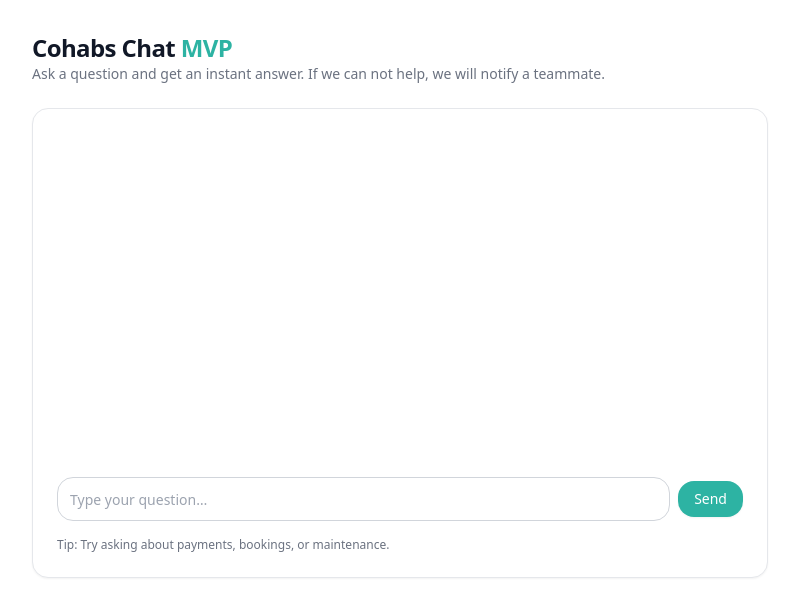
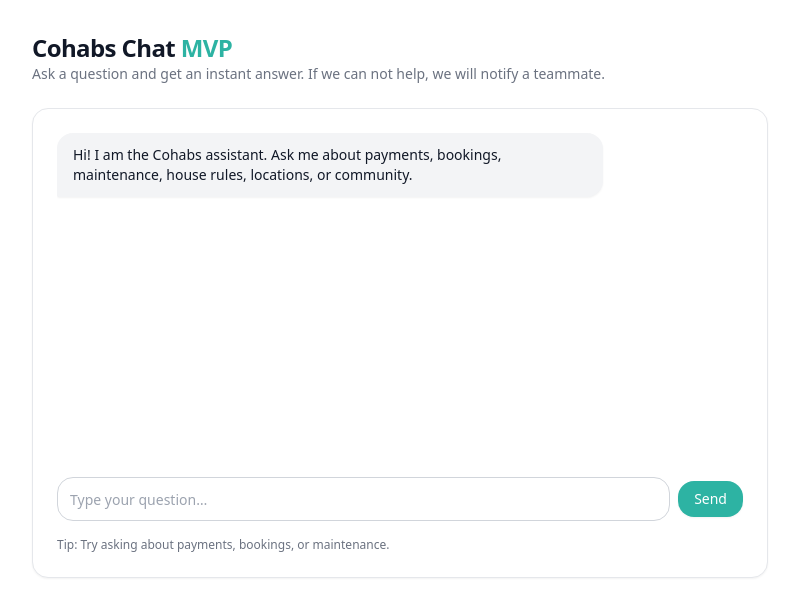
Before and after one commit to abdallah-alaff96/cohabs-chat-mvp, a Next.js app: page / in a window 1280 px wide. Shown: the top 616 px of the page, without its empty margins (240-1039 px from the left). Built offline with nearby package versions, Linux system fonts and the light colour scheme.

Commit message:
create MessageBubble component and update page.tsx with it and with useState for messages

```diff
--- /dev/null
+++ b/app/components/MessageBubble.tsx
@@ -0,0 +1,27 @@
+import { ReactNode } from "react";
+import { cn } from "@/lib/utils";
+
+export type BubbleProps = {
+  role: "user" | "assistant";
+  children: ReactNode;
+};
+
+export function MessageBubble({ role, children }: BubbleProps) {
+  const isUser = role === "user";
+  return (
+    <div
+      className={cn("flex w-full", isUser ? "justify-end" : "justify-start")}
+    >
+      <div
+        className={cn(
+          "max-w-[80%] whitespace-pre-wrap rounded-2xl px-4 py-3 text-sm shadow-sm",
+          isUser
+            ? "bg-brand text-white rounded-br-sm"
+            : "bg-gray-100 text-gray-900 rounded-bl-sm"
+        )}
+      >
+        {children}
+      </div>
+    </div>
+  );
+}
--- a/app/page.tsx
+++ b/app/page.tsx
@@ -4,8 +4,19 @@
 import { useState } from "react";
 import { Input } from "./components/ui/input";
 import { Button } from "./components/ui/button";
+import { MessageBubble } from "./components/MessageBubble";
+
+type Msg = { role: "user" | "assistant"; content: string };
 
 export default function Page() {
+  // TODO: seMessages to send messages to the backend and get responses
+  const [messages, setMessages] = useState<Msg[]>([
+    {
+      role: "assistant",
+      content:
+        "Hi! I am the Cohabs assistant. Ask me about payments, bookings, maintenance, house rules, locations, or community.",
+    },
+  ]);
   const [input, setInput] = useState("");
 
   const handleInputChange = (event: ChangeEvent<HTMLInputElement>) => {
@@ -16,7 +27,13 @@
     <main className="card p-4 md:p-6">
       <div className="flex flex-col gap-3 md:gap-4">
         <div className="max-h-[60vh] min-h-[40vh] overflow-y-auto pr-1">
-          {/* TODO: Msgs will be here */}
+          <div className="flex flex-col gap-3 md:gap-4">
+            {messages.map((msg, index) => (
+              <MessageBubble key={index} role={msg.role}>
+                {msg.content}
+              </MessageBubble>
+            ))}
+          </div>
         </div>
 
         <div className="mt-2 flex items-center gap-2">
```
